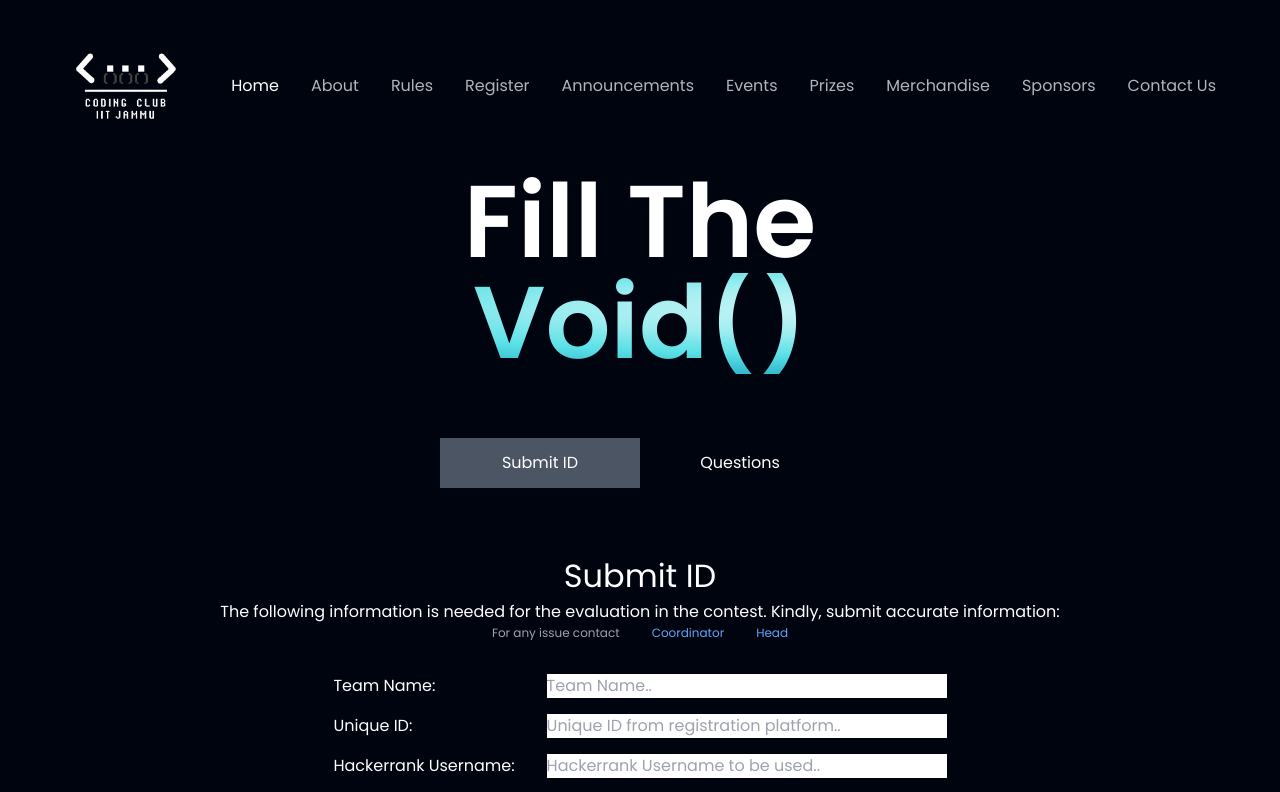
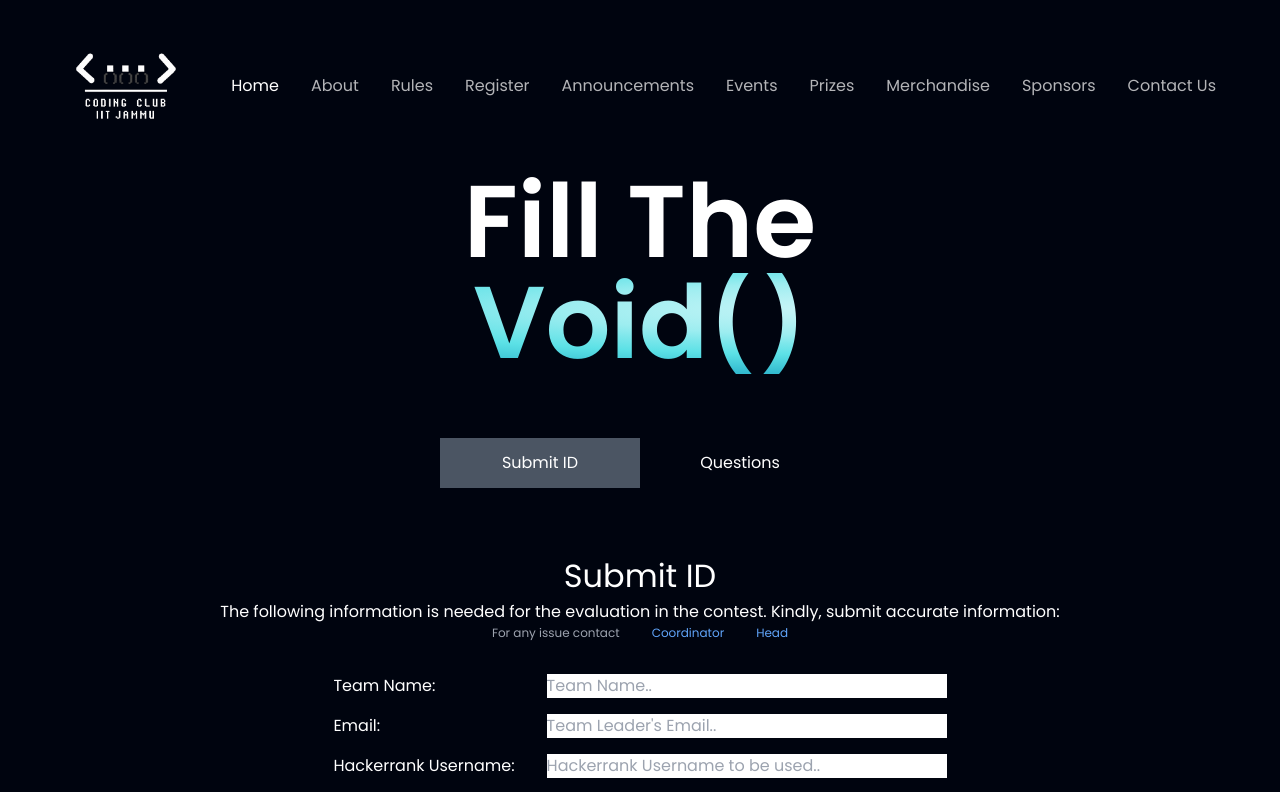
Before and after one commit to ragnar-vallhala/CodingClub, a React (Vite) app: page /Events in a window 1280 px wide. Shown: the top 792 px of the page. Built offline with nearby package versions, Linux system fonts and the light colour scheme.

Commit message:
Email Field Added

```diff
--- a/src/components/Event.jsx
+++ b/src/components/Event.jsx
@@ -102,13 +102,13 @@ const Event = () => {
               <div className='flex justify-center mt-4'>
                 <div>
                   <p className='mt-4 mx-4'>Team  Name: </p>
-                  <p className='mt-4 mx-4'>Unique ID:</p>
+                  <p className='mt-4 mx-4'>Email:</p>
                   <p className='mt-4 mx-4'>Hackerrank Username:</p>
                   <p className='mt-4 mx-4'>Kaggle Username:</p>
                 </div>
                 <div className='flex flex-col text-black'>
                   <input name='team_name' className='ss:w-[400px] mt-4 mx-4 w-[200px] ' required type='text' onChange={formHandle} placeholder='Team Name..'></input>
-                  <input name='unique_id' className='mt-4 mx-4 ss:w-[400px] w-[200px]' required type='text' onChange={formHandle} placeholder='Unique ID from registration platform..'></input>
+                  <input name='unique_id' className='mt-4 mx-4 ss:w-[400px] w-[200px]' required type='text' onChange={formHandle} placeholder="Team Leader's Email.."></input>
                   <input name='hackerrank_id' className='mt-4 mx-4 ss:w-[400px] w-[200px]' required type='text' onChange={formHandle} placeholder='Hackerrank Username to be used..'></input>
                   <input name='kaggle_id' className='mt-4 mx-4 ss:w-[400px] w-[200px]' required type='text' onChange={formHandle} placeholder='Kaggle Username to be used..'></input>
                   <div  className='mt-4 mx-4'>
```
